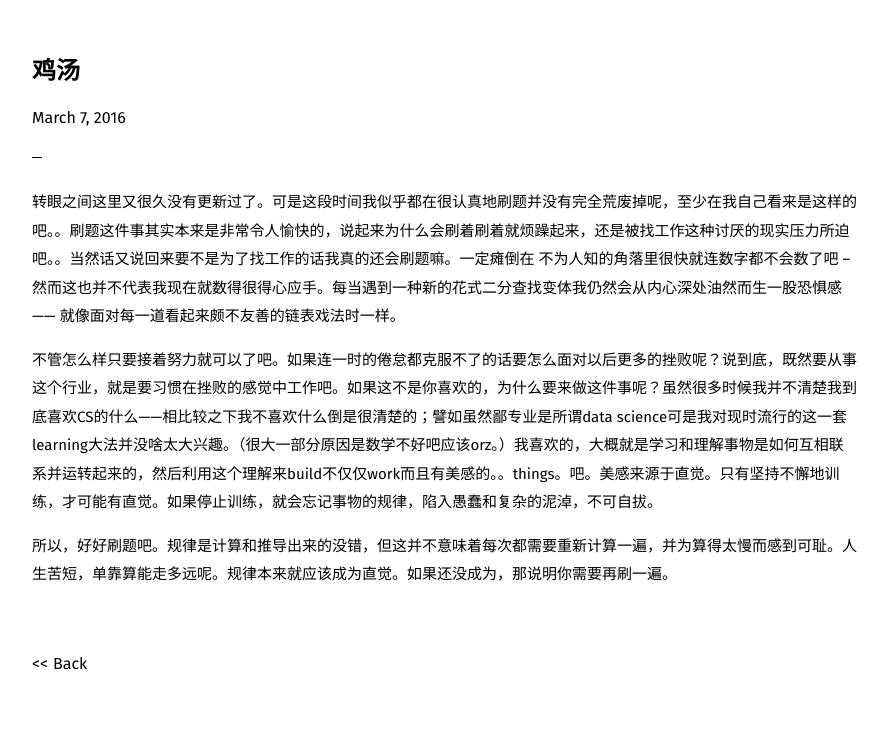
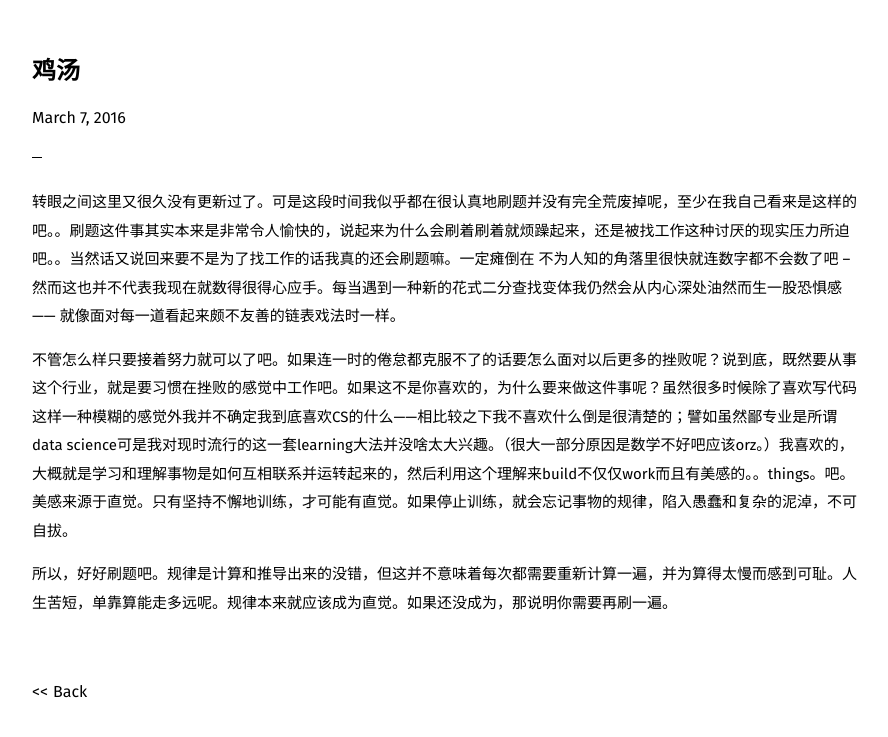
Before and after one commit to pocoapoco/pocoapoco.github.io, a Jekyll site: the page built from _posts/2016-03-07-鸡汤.md, in a window 1280 px wide. Shown: the top 737 px of the page, without its empty margins (18-906 px from the left). Built offline with Jekyll 4.4.1, drawn with Linux system fonts in a browser that asks for light colours.

Commit message:
changed mtime

```diff
--- a/_posts/2016-03-07-鸡汤.md
+++ b/_posts/2016-03-07-鸡汤.md
@@ -6,6 +6,6 @@ date: 2016-03-07 18:02
 转眼之间这里又很久没有更新过了。可是这段时间我似乎都在很认真地刷题并没有完全荒废掉呢，至少在我自己看来是这样的吧。。刷题这件事其实本来是非常令人愉快的，说起来为什么会刷着刷着就烦躁起来，还是被找工作这种讨厌的现实压力所迫吧。。当然话又说回来要不是为了找工作的话我真的还会刷题嘛。一定瘫倒在
 不为人知的角落里很快就连数字都不会数了吧 -- 然而这也并不代表我现在就数得很得心应手。每当遇到一种新的花式二分查找变体我仍然会从内心深处油然而生一股恐惧感 —— 就像面对每一道看起来颇不友善的链表戏法时一样。
 
-不管怎么样只要接着努力就可以了吧。如果连一时的倦怠都克服不了的话要怎么面对以后更多的挫败呢？说到底，既然要从事这个行业，就是要习惯在挫败的感觉中工作吧。如果这不是你喜欢的，为什么要来做这件事呢？虽然很多时候我并不清楚我到底喜欢CS的什么——相比较之下我不喜欢什么倒是很清楚的；譬如虽然鄙专业是所谓data science可是我对现时流行的这一套learning大法并没啥太大兴趣。（很大一部分原因是数学不好吧应该orz。）我喜欢的，大概就是学习和理解事物是如何互相联系并运转起来的，然后利用这个理解来build不仅仅work而且有美感的。。things。吧。美感来源于直觉。只有坚持不懈地训练，才可能有直觉。如果停止训练，就会忘记事物的规律，陷入愚蠢和复杂的泥淖，不可自拔。
+不管怎么样只要接着努力就可以了吧。如果连一时的倦怠都克服不了的话要怎么面对以后更多的挫败呢？说到底，既然要从事这个行业，就是要习惯在挫败的感觉中工作吧。如果这不是你喜欢的，为什么要来做这件事呢？虽然很多时候除了喜欢写代码这样一种模糊的感觉外我并不确定我到底喜欢CS的什么——相比较之下我不喜欢什么倒是很清楚的；譬如虽然鄙专业是所谓data science可是我对现时流行的这一套learning大法并没啥太大兴趣。（很大一部分原因是数学不好吧应该orz。）我喜欢的，大概就是学习和理解事物是如何互相联系并运转起来的，然后利用这个理解来build不仅仅work而且有美感的。。things。吧。美感来源于直觉。只有坚持不懈地训练，才可能有直觉。如果停止训练，就会忘记事物的规律，陷入愚蠢和复杂的泥淖，不可自拔。
 
 所以，好好刷题吧。规律是计算和推导出来的没错，但这并不意味着每次都需要重新计算一遍，并为算得太慢而感到可耻。人生苦短，单靠算能走多远呢。规律本来就应该成为直觉。如果还没成为，那说明你需要再刷一遍。
```
